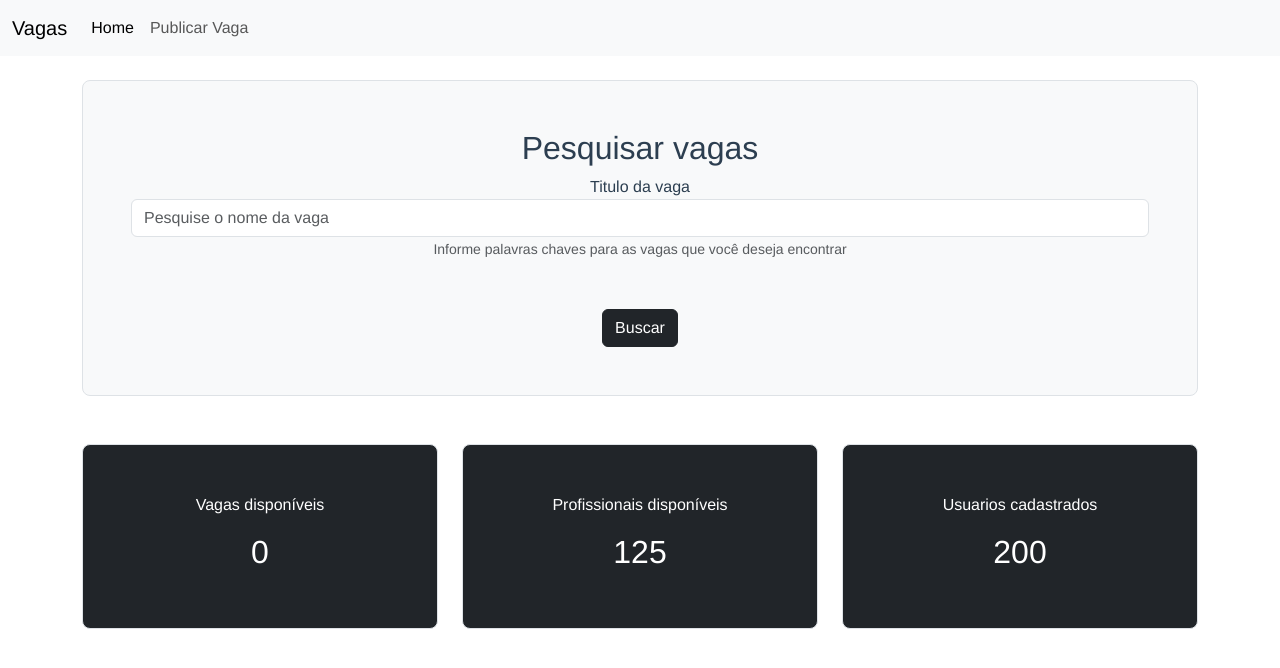
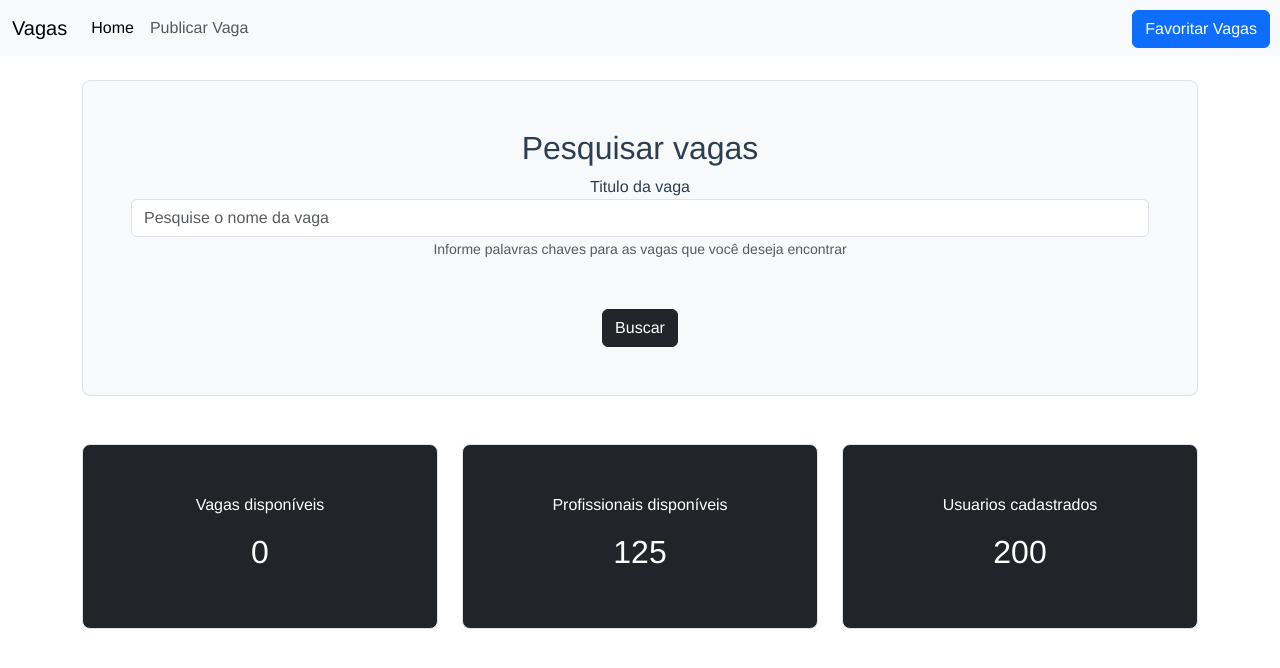
Before and after one commit to Ricardoporfiriovieira/project-vagas, a Vue app: page / in a window 1280 px wide. Shown: the top 668 px of the page. Built offline with nearby package versions, Linux system fonts and the light colour scheme.

Commit message:
implementing checkboxx to favorite a vaga

```diff
--- a/src/components/comuns/FavoritarVagas.vue
+++ b/src/components/comuns/FavoritarVagas.vue
@@ -1,5 +1,5 @@
 <template>
-    <div>
+    <div class="FavoritarVagas">
         <button
             class="btn btn-primary"
             type="button"
@@ -42,6 +42,12 @@
 
 </script>
 
-<style>
+<style scoped>
+
+.FavoritarVagas {
+    position: absolute;
+    top: 10px;
+    right: 10px;
+}
 
 </style>
--- a/src/components/comuns/Vaga.vue
+++ b/src/components/comuns/Vaga.vue
@@ -1,7 +1,17 @@
+<!-- eslint-disable vue/no-parsing-error -->
+<!-- eslint-disable vue/multi-word-component-names -->
 <template>
     <div class="card">
-        <div class="card-header">
-            {{ titulo  }}
+        <div class="card-header position-relative">
+            <div>{{ titulo }}</div>
+
+            <div class="form-check form-switch position-absolute top-50 end-0 translate-middle">
+                <label class="form-check-label">
+                    <input type="checkbox" class="form-check-input" name="" id="" value="checkedValue">
+                        Favoritar
+                </label>
+            </div>
+
         </div>
         <div class="card-body">
             <h4 class="card-title">{{ titulo  }}</h4>
--- a/src/components/layouts/Top.vue
+++ b/src/components/layouts/Top.vue
@@ -1,3 +1,5 @@
+<!-- eslint-disable vue/multi-word-component-names -->
+<!-- eslint-disable vue/no-unused-components -->
 <template>
     <nav class="navbar navbar-expand-lg bg-body-tertiary">
 
--- a/src/components/views/Home.vue
+++ b/src/components/views/Home.vue
@@ -1,4 +1,6 @@
+<!-- eslint-disable vue/multi-word-component-names -->
 <template>
+    <FavoritarVagas></FavoritarVagas>
     <div class="container py-4">
         <div class="row">
             <div class="col">
@@ -42,12 +44,14 @@
     import PesquisarVagas from '@/components/comuns/PesquisarVagas.vue'
     import CardIndicador from '@/components/comuns/CardIndicador.vue'
     import Vaga from '@/components/comuns/Vaga.vue'
+    import FavoritarVagas from '@/components/comuns/FavoritarVagas.vue'
 
     export default {
         components: {
             PesquisarVagas,
             CardIndicador,
             Vaga,
+            FavoritarVagas,
         },
 
         computed:{
@@ -57,7 +61,6 @@
 
             vagas(){
                 let vagas = []
-
                 let i;
 
                 for(i = 1; i <= localStorage.length; i++){
```
